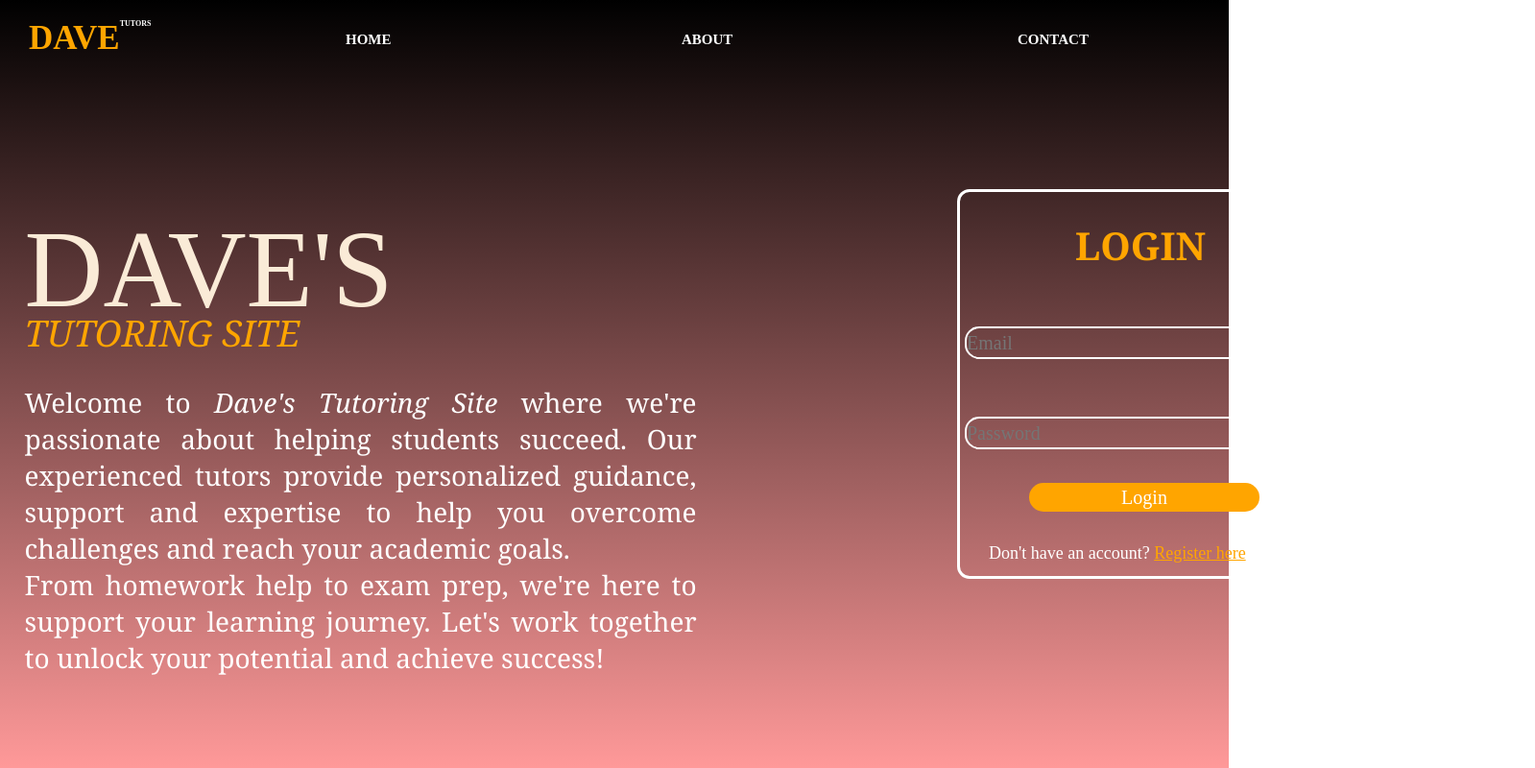
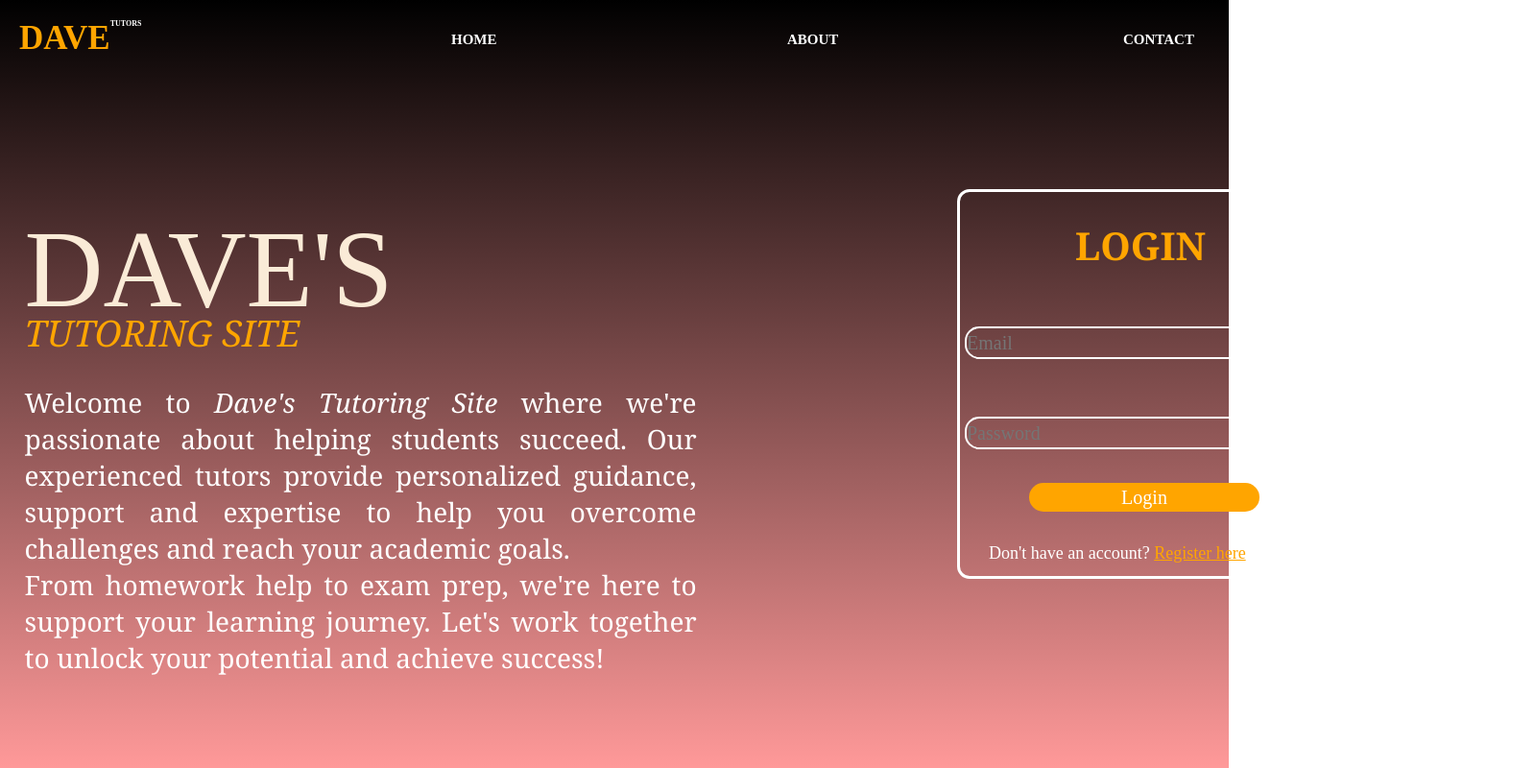
Before and after one commit to davetech-spec/myweb, a plain HTML site: page index.html in a window 1280 px wide. Shown: the whole page at 96% size, 1599 px wide, since content can reach past the window. Drawn offline with Linux system fonts and the light colour scheme.

Commit message:
Update style.css

```diff
--- a/style.css
+++ b/style.css
@@ -11,16 +11,14 @@
     min-height: 100vh;
 }
 .navbar {
-    width: 150px;
-    height: 30px;
+    max-width: 150px;
+    min-height: 30px;
     padding-left: 10px;
-    float: left;
 
 }
 .icon {
     width: 0;
     height: 0;
-    float: left;
     padding-left: 10px;
 
 }
@@ -31,7 +29,6 @@
     font-family: 'Times New Roman', Times, serif;
     color: orange;
     font-size: 35px;
-    padding-left: 10px;
     margin-top: 20px;
 
 }
@@ -41,14 +38,11 @@ color: #fff;
 position: absolute;
 }
 .menu {
-    float: left;
+    max-width: auto;
 
 }
 .menu ul {
-    float:left;
     display: flex;
-    justify-content: center;
-    align-items: center;
 
 }
 .menu ul li {
@@ -56,7 +50,7 @@ position: absolute;
     margin-left: 200px;
     margin-top: 32px;
     padding-left: 150px;
-    width: 0px;
+    max-width: 0px;
 
 }
 .menu ul li a {
@@ -192,8 +186,8 @@ button {
 }
 .texts {
     color: #fff;
-    width: 700px;
-    height: 20px;
+    max-width: 700px;
+    min-height: 20px;
     position: absolute;
     justify-content: center;
     align-items: center;
```
